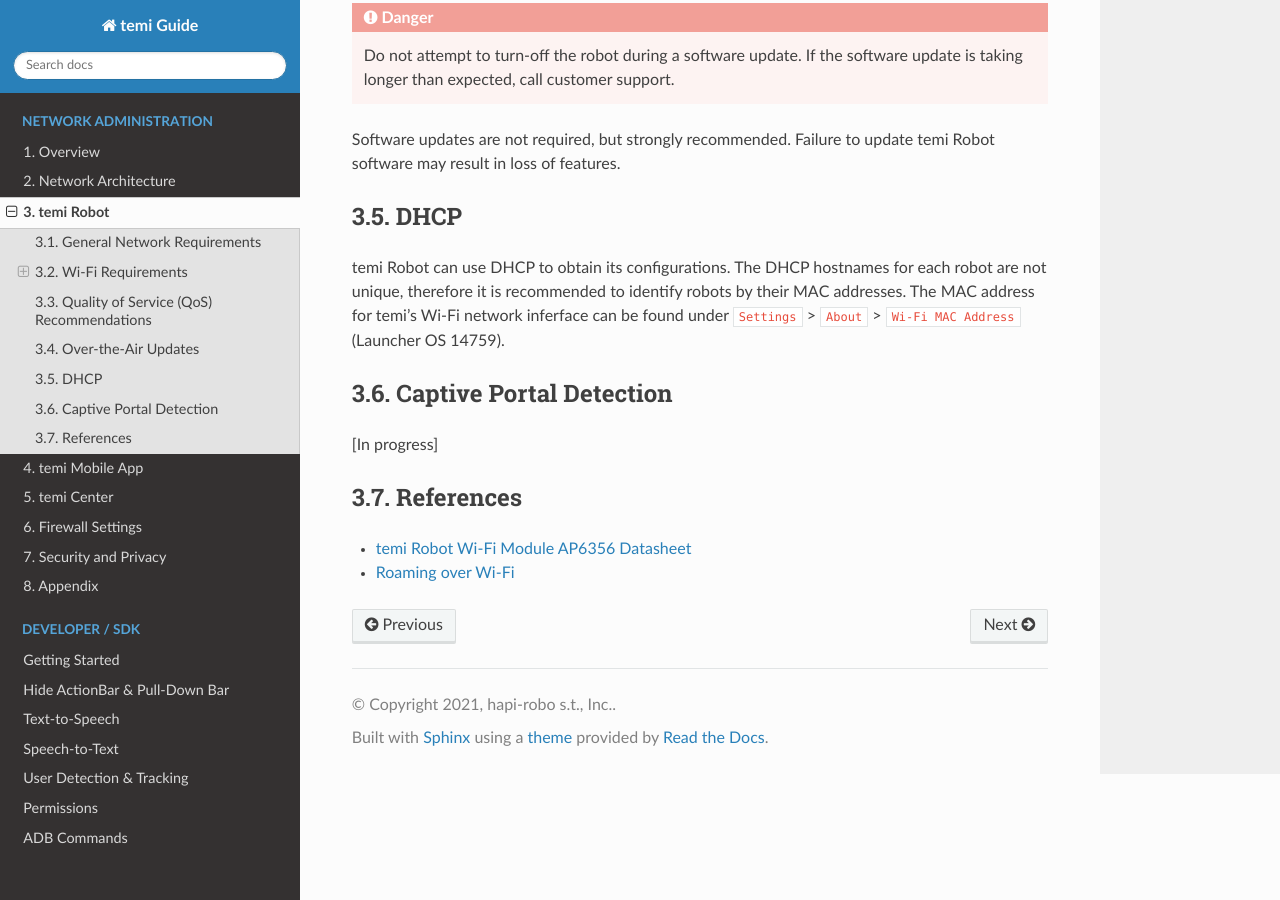
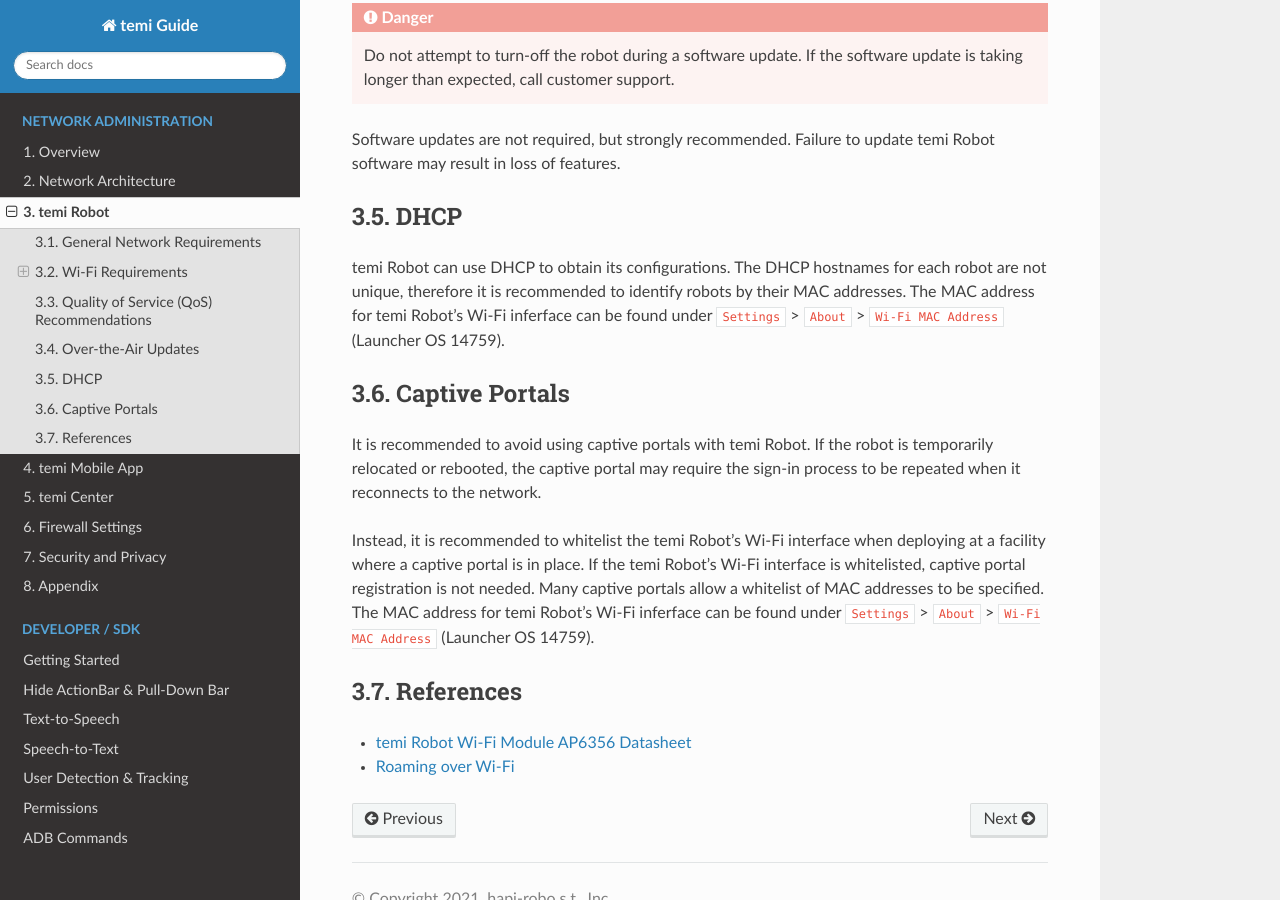
Before and after one commit to hapi-robo/temi-guide, a Sphinx documentation site: the page built from docs/source/network-admin/03_temi-robot.rst, in a window 1280 px wide and 900 px high, scrolled down 1884 px. Built offline with Sphinx 7.4.7 and the Read the Docs theme 2.0.0, drawn with Linux system fonts in a browser that asks for light colours.

Commit message:
Adds captive portal description

```diff
--- a/docs/source/network-admin/03_temi-robot.rst
+++ b/docs/source/network-admin/03_temi-robot.rst
@@ -78,13 +78,14 @@
 
 DHCP
 ====
-
-temi Robot can use DHCP to obtain its configurations. The DHCP hostnames for each robot are not unique, therefore it is recommended to identify robots by their MAC addresses. The MAC address for temi's Wi-Fi network inferface can be found under ``Settings`` > ``About`` > ``Wi-Fi MAC Address`` (Launcher OS 14759).
+temi Robot can use DHCP to obtain its configurations. The DHCP hostnames for each robot are not unique, therefore it is recommended to identify robots by their MAC addresses. The MAC address for temi Robot's Wi-Fi inferface can be found under ``Settings`` > ``About`` > ``Wi-Fi MAC Address`` (Launcher OS 14759).
 
 
-Captive Portal Detection
-========================
-[In progress]
+Captive Portals
+===============
+It is recommended to avoid using captive portals with temi Robot. If the robot is temporarily relocated or rebooted, the captive portal may require the sign-in process to be repeated when it reconnects to the network.
+
+Instead, it is recommended to whitelist the temi Robot's Wi-Fi interface when deploying at a facility where a captive portal is in place. If the temi Robot's Wi-Fi interface is whitelisted, captive portal registration is not needed. Many captive portals allow a whitelist of MAC addresses to be specified. The MAC address for temi Robot's Wi-Fi inferface can be found under ``Settings`` > ``About`` > ``Wi-Fi MAC Address`` (Launcher OS 14759).
 
 
 References
```
Also changed, not shown: docs/source/network-admin/assets/images/network_architecture.png (added).
